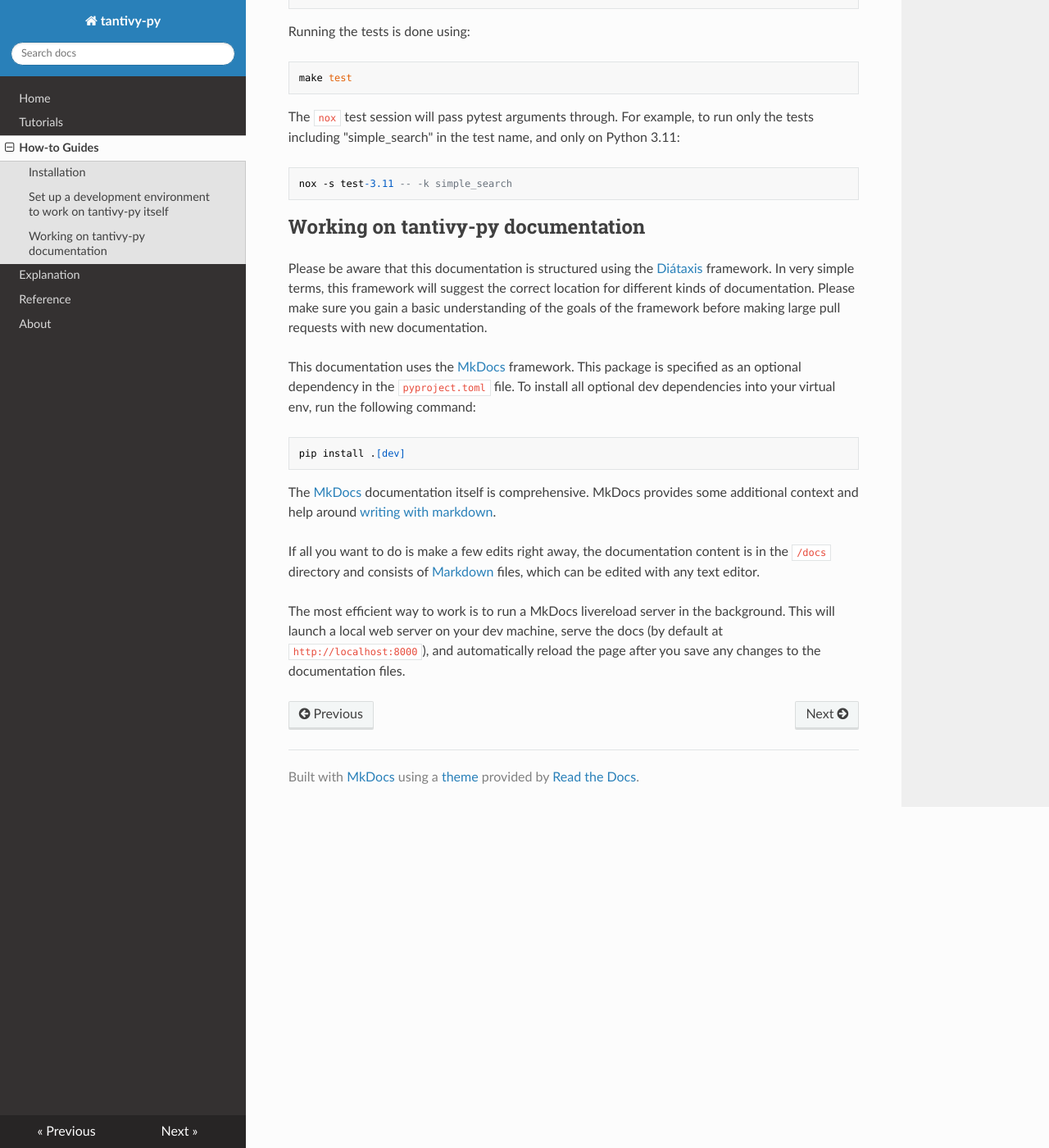
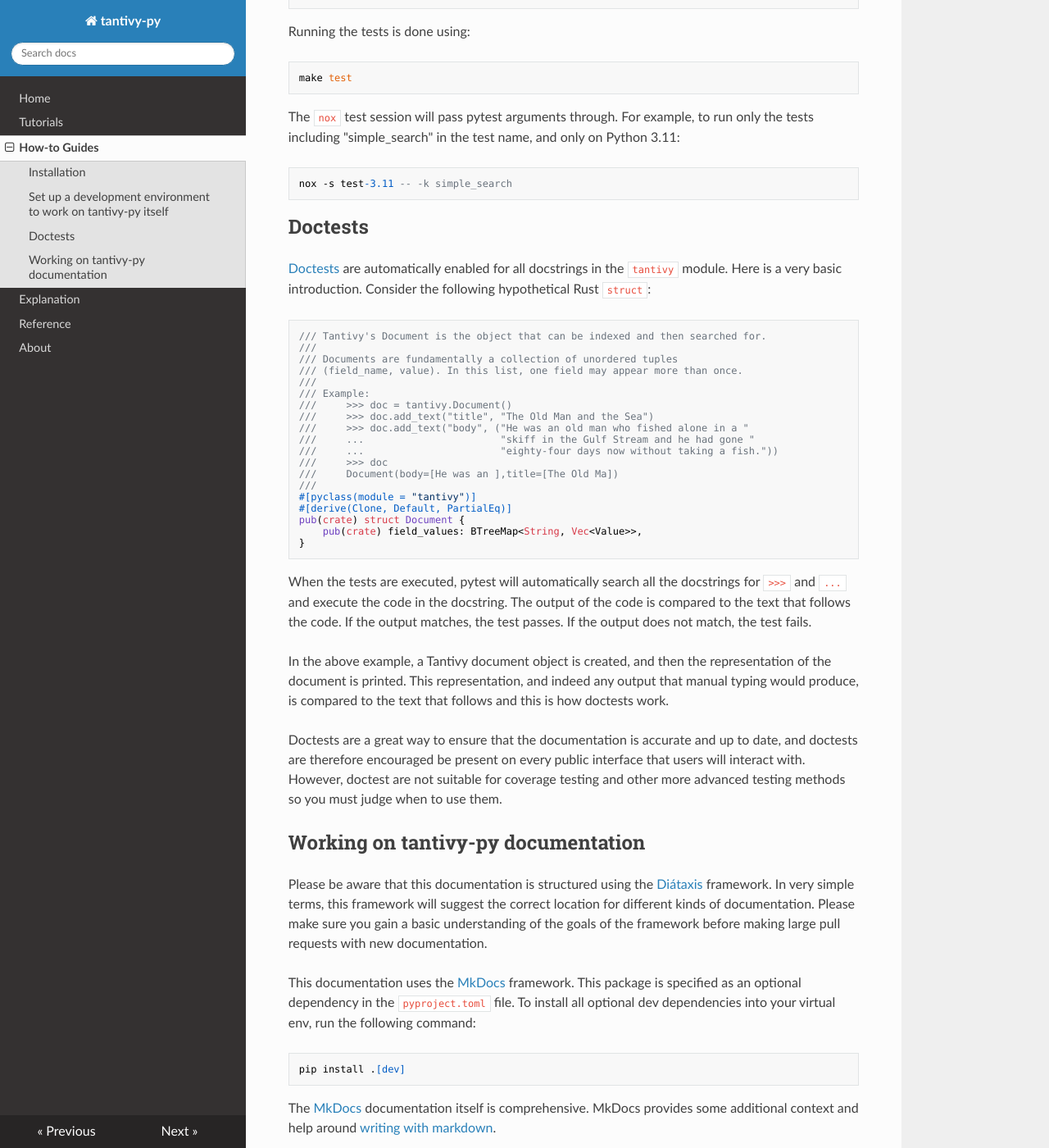
Before and after one commit to quickwit-oss/tantivy-py, an MkDocs documentation site: the page built from docs/howto.md, in a window 1280 px wide and 1400 px high, scrolled down 799 px. Shown: the whole window at 82% size. Built offline with MkDocs 1.6.1, drawn with Linux system fonts in a browser that asks for light colours; nearby versions of some CDN libraries.

Commit message:
doc: enable doctests (#156)

````diff
--- a/docs/howto.md
+++ b/docs/howto.md
@@ -37,6 +37,50 @@ on Python 3.11:
 
     nox -s test-3.11 -- -k simple_search
 
+## Doctests
+
+[Doctests](https://docs.python.org/3/library/doctest.html) are automatically
+enabled for all docstrings in the `tantivy` module. Here is a very basic
+introduction.  Consider the following hypothetical Rust `struct`:
+
+```rust
+/// Tantivy's Document is the object that can be indexed and then searched for.
+///
+/// Documents are fundamentally a collection of unordered tuples
+/// (field_name, value). In this list, one field may appear more than once.
+///
+/// Example:
+///     >>> doc = tantivy.Document()
+///     >>> doc.add_text("title", "The Old Man and the Sea")
+///     >>> doc.add_text("body", ("He was an old man who fished alone in a "
+///     ...                       "skiff in the Gulf Stream and he had gone "
+///     ...                       "eighty-four days now without taking a fish."))
+///     >>> doc
+///     Document(body=[He was an ],title=[The Old Ma])
+///
+#[pyclass(module = "tantivy")]
+#[derive(Clone, Default, PartialEq)]
+pub(crate) struct Document {
+    pub(crate) field_values: BTreeMap<String, Vec<Value>>,
+}
+```
+
+When the tests are executed, pytest will automatically search all the docstrings
+for `>>>` and `...` and execute the code in the docstring. The output of the
+code is compared to the text that follows the code. If the output matches, the
+test passes. If the output does not match, the test fails.
+
+In the above example, a Tantivy document object is created, and then the
+representation of the document is printed. This representation, and indeed any
+output that manual typing would produce, is compared to the text that follows
+and this is how doctests work.
+
+Doctests are a great way to ensure that the documentation is accurate and up to
+date, and doctests are therefore encouraged be present on every public
+interface that users will interact with. However, doctest are not suitable
+for coverage testing and other more advanced testing methods so you must
+judge when to use them.
+
 ## Working on tantivy-py documentation
 
 Please be aware that this documentation is structured using the [Diátaxis](https://diataxis.fr/) framework. In very simple terms, this framework will suggest the correct location for different kinds of documentation. Please make sure you gain a basic understanding of the goals of the framework before making large pull requests with new documentation.
````
Also changed, not shown: pyproject.toml (+12 -0 lines), 1 other file.
